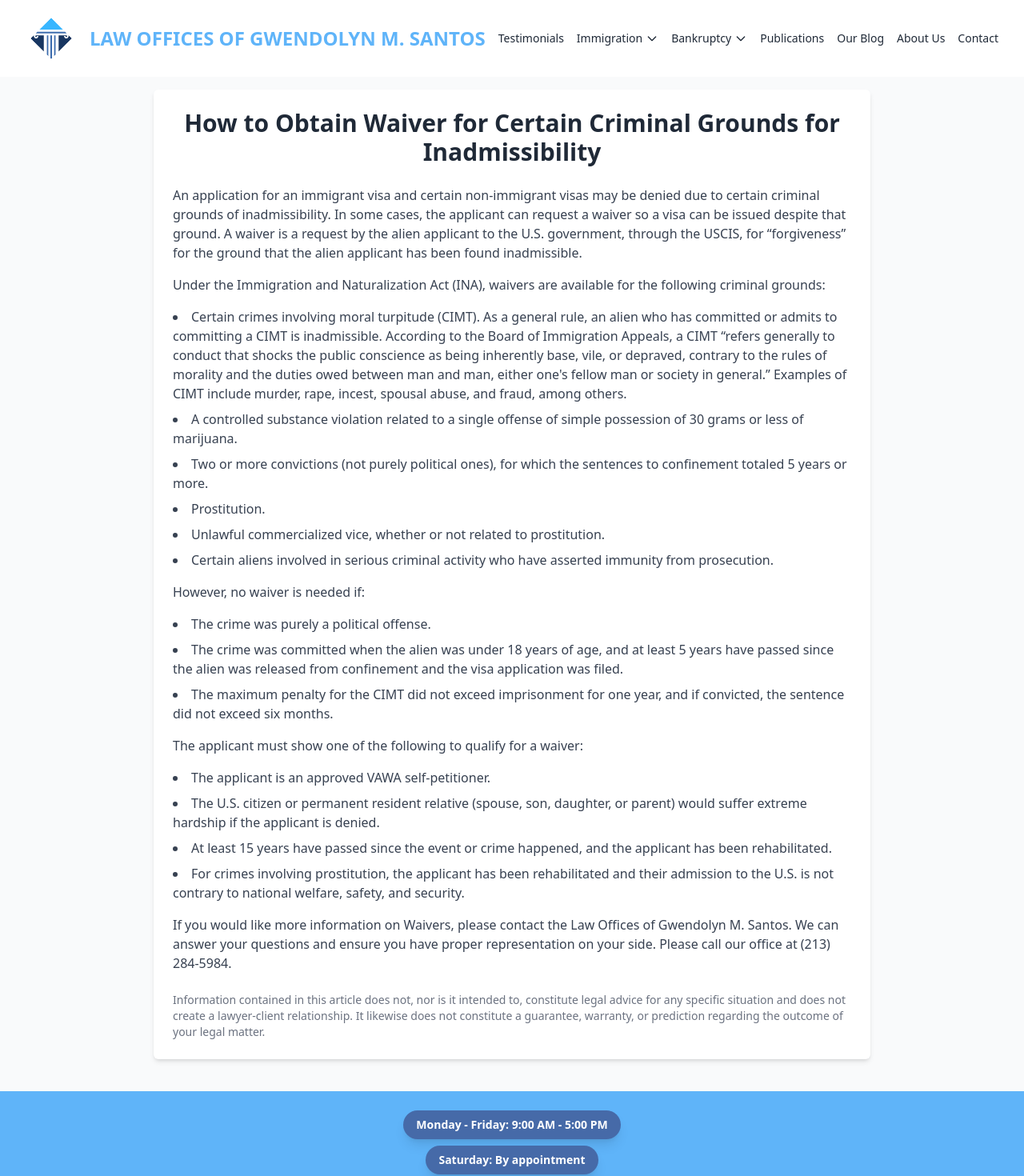
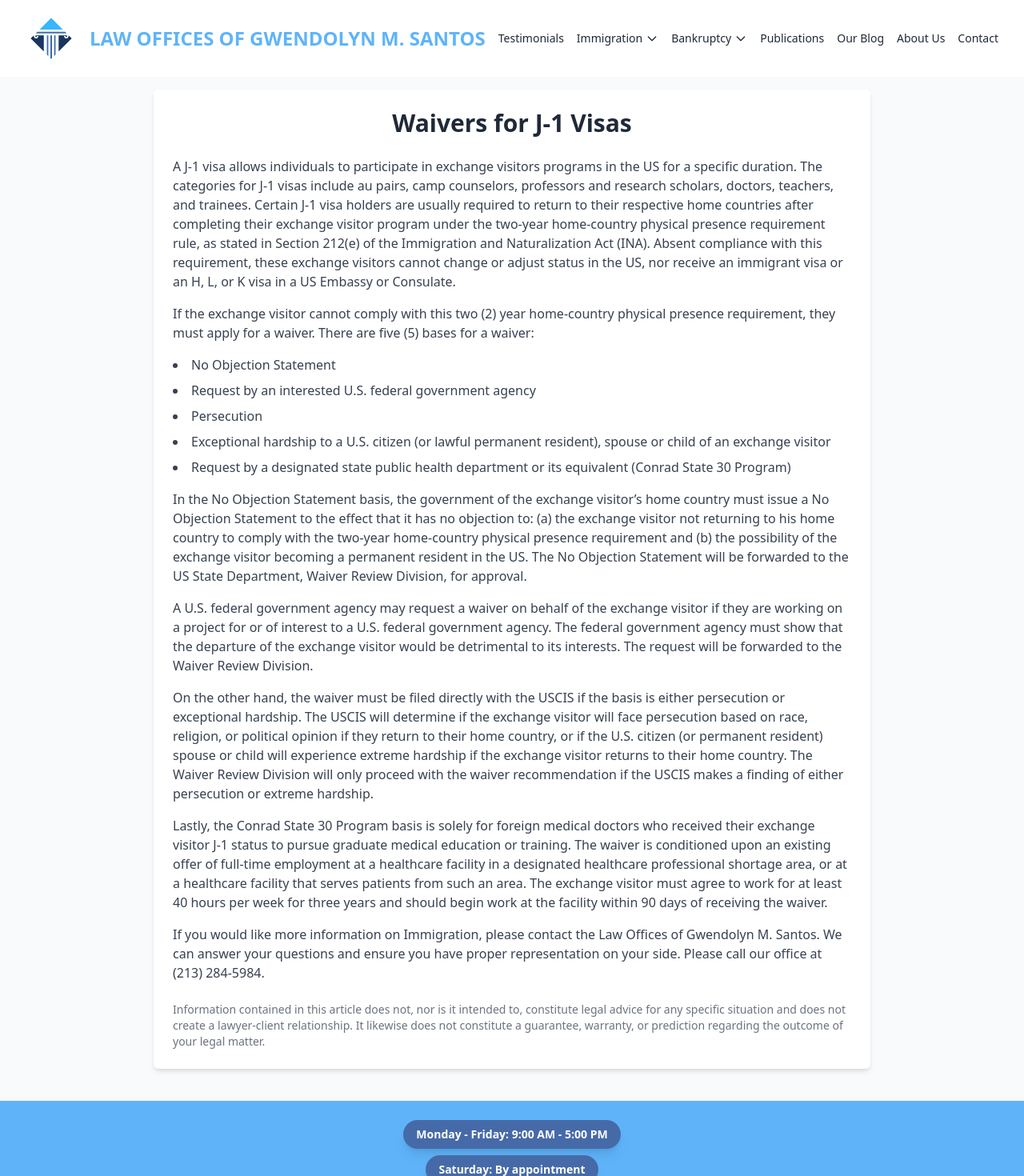
Before and after one commit to EthanSantos/LawFirm, a React (Vite) app: page /immigration/j1-waivers in a window 1280 px wide. Shown: the top 1470 px of the page at 80% size. Built offline with nearby package versions, Linux system fonts and the light colour scheme.

Commit message:
new immigration pages

```diff
--- /dev/null
+++ b/src/pages/ImmigrationSection/J1Waivers.jsx
@@ -0,0 +1,58 @@
+import React from 'react';
+
+const J1VisaWaiversPage = () => {
+    return (
+        <div className="bg-gray-50 min-h-screen py-10 pt-28">
+            <div className="max-w-4xl mx-auto bg-white p-6 shadow-md rounded-md">
+                <h1 className="text-3xl font-bold text-center text-gray-800 mb-6">
+                    Waivers for J-1 Visas
+                </h1>
+                <div className="text-gray-700 space-y-4">
+                    <p>
+                        A J-1 visa allows individuals to participate in exchange visitors programs in the US for a specific duration. The categories for J-1 visas include au pairs, camp counselors, professors and research scholars, doctors, teachers, and trainees. Certain J-1 visa holders are usually required to return to their respective home countries after completing their exchange visitor program under the two-year home-country physical presence requirement rule, as stated in Section 212(e) of the Immigration and Naturalization Act (INA). Absent compliance with this requirement, these exchange visitors cannot change or adjust status in the US, nor receive an immigrant visa or an H, L, or K visa in a US Embassy or Consulate.
+                    </p>
+
+                    <p>
+                        If the exchange visitor cannot comply with this two (2) year home-country physical presence requirement, they must apply for a waiver. There are five (5) bases for a waiver:
+                    </p>
+
+                    <ul className="list-disc list-inside space-y-2">
+                        <li>No Objection Statement</li>
+                        <li>Request by an interested U.S. federal government agency</li>
+                        <li>Persecution</li>
+                        <li>Exceptional hardship to a U.S. citizen (or lawful permanent resident), spouse or child of an exchange visitor</li>
+                        <li>Request by a designated state public health department or its equivalent (Conrad State 30 Program)</li>
+                    </ul>
+
+                    <p>
+                        In the No Objection Statement basis, the government of the exchange visitor’s home country must issue a No Objection Statement to the effect that it has no objection to: (a) the exchange visitor not returning to his home country to comply with the two-year home-country physical presence requirement and (b) the possibility of the exchange visitor becoming a permanent resident in the US. The No Objection Statement will be forwarded to the US State Department, Waiver Review Division, for approval.
+                    </p>
+
+                    <p>
+                        A U.S. federal government agency may request a waiver on behalf of the exchange visitor if they are working on a project for or of interest to a U.S. federal government agency. The federal government agency must show that the departure of the exchange visitor would be detrimental to its interests. The request will be forwarded to the Waiver Review Division.
+                    </p>
+
+                    <p>
+                        On the other hand, the waiver must be filed directly with the USCIS if the basis is either persecution or exceptional hardship. The USCIS will determine if the exchange visitor will face persecution based on race, religion, or political opinion if they return to their home country, or if the U.S. citizen (or permanent resident) spouse or child will experience extreme hardship if the exchange visitor returns to their home country. The Waiver Review Division will only proceed with the waiver recommendation if the USCIS makes a finding of either persecution or extreme hardship.
+                    </p>
+
+                    <p>
+                        Lastly, the Conrad State 30 Program basis is solely for foreign medical doctors who received their exchange visitor J-1 status to pursue graduate medical education or training. The waiver is conditioned upon an existing offer of full-time employment at a healthcare facility in a designated healthcare professional shortage area, or at a healthcare facility that serves patients from such an area. The exchange visitor must agree to work for at least 40 hours per week for three years and should begin work at the facility within 90 days of receiving the waiver.
+                    </p>
+
+                    <p>
+                        If you would like more information on Immigration, please contact the Law Offices of Gwendolyn M. Santos. We can answer your questions and ensure you have proper representation on your side. Please call our office at (213) 284-5984.
+                    </p>
+                </div>
+
+                <div className="text-gray-500 text-sm mt-6">
+                    <p>
+                        Information contained in this article does not, nor is it intended to, constitute legal advice for any specific situation and does not create a lawyer-client relationship. It likewise does not constitute a guarantee, warranty, or prediction regarding the outcome of your legal matter.
+                    </p>
+                </div>
+            </div>
+        </div>
+    );
+};
+
+export default J1VisaWaiversPage;
--- /dev/null
+++ b/src/pages/ImmigrationSection/ProvisionalWaiver.jsx
@@ -0,0 +1,48 @@
+import React from 'react';
+
+const ProvisionalWaiverPage = () => {
+    return (
+        <div className="bg-gray-50 min-h-screen py-10 pt-28">
+            <div className="max-w-4xl mx-auto bg-white p-6 shadow-md rounded-md">
+                <h1 className="text-3xl font-bold text-center text-gray-800 mb-6">
+                    Provisional Unlawful Presence Waivers of Inadmissibility for Certain Immediate Relatives
+                </h1>
+                <div className="text-gray-700 space-y-4">
+                    <p>
+                        Certain immediate relatives of U.S. citizens are not allowed to apply for adjustment of their status to secure a green card (or permanent resident status) in the United States due to admissibility concerns. For instance, aliens who have entered the U.S. illegally or entered without inspection (“EW” or entry without inspection) cannot adjust status in the U.S., even if they are spouses or children of U.S. citizens. Previously, they had to apply for a waiver after appearing for an immigrant visa interview abroad and after a determination by the Department of State, through its embassies and consulates, that they were inadmissible.
+                    </p>
+
+                    <p>
+                        The rule on Provisional Unlawful Presence Waivers of Inadmissibility for Certain Immediate Relatives allows certain immediate relatives (spouses, children under 21 years old, and parents of U.S. citizens) to apply for provisional unlawful presence waivers of inadmissibility in the United States before departing to their countries of origin for consular processing of their immigrant visa applications.
+                    </p>
+
+                    <p>
+                        Allowing the application for provisional unlawful presence waivers to be filed in the United States, rather than in the country of origin of the alien, significantly reduces the length of time of separation between the U.S. citizen and their immediate relatives while the latter are abroad waiting for their immigrant visa applications to be processed.
+                    </p>
+
+                    <p>
+                        An alien immediate relative of a U.S. citizen can file for a provisional unlawful presence waiver provided the following conditions are met:
+                    </p>
+
+                    <ul className="list-disc list-inside space-y-2">
+                        <li>The applicant must be an immediate relative of a U.S. citizen.</li>
+                        <li>The applicant must be inadmissible only on account of unlawful presence.</li>
+                        <li>The applicant can demonstrate that denial of the waiver would result in extreme hardship to their U.S. citizen spouse or parent.</li>
+                    </ul>
+
+                    <p>
+                        If you would like more information on Immigration, please contact the Law Offices of Gwendolyn M. Santos. We can answer your questions and ensure you have proper representation on your side. Please call our office at (213) 284-5984.
+                    </p>
+                </div>
+
+                <div className="text-gray-500 text-sm mt-6">
+                    <p>
+                        Information contained in this article does not, nor is it intended to, constitute legal advice for any specific situation and does not create a lawyer-client relationship. It likewise does not constitute a guarantee, warranty, or prediction regarding the outcome of your legal matter.
+                    </p>
+                </div>
+            </div>
+        </div>
+    );
+};
+
+export default ProvisionalWaiverPage;
```
Also changed, not shown: src/components/routes.jsx (+7 -3 lines).
